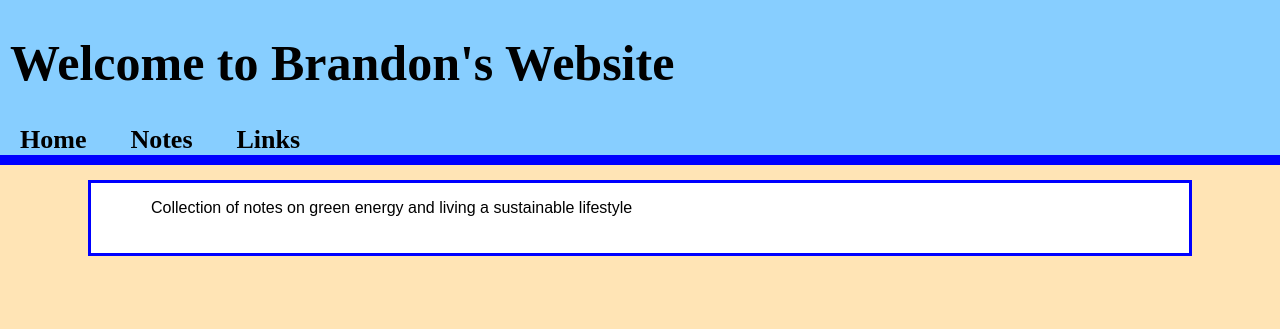
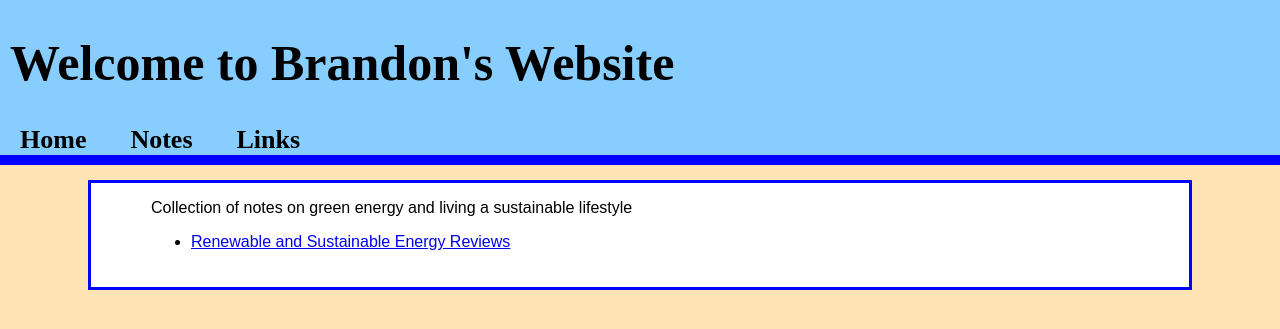
Before and after one commit to jbm950/jbm950.github.io, a Jekyll site: the page built from notes/sustainability/sustainability_main.html, in a window 1280 px wide. Shown: the top 329 px of the page. Built offline with Jekyll 4.4.1, drawn with Linux system fonts in a browser that asks for light colours; Markdown is read by kramdown in place of the engine named in the settings.

Commit message:
added a link to sustainability page

```diff
--- a/notes/sustainability/sustainability_main.html
+++ b/notes/sustainability/sustainability_main.html
@@ -14,5 +14,8 @@ title: Sustainability
 </head>
 <body>
 <p>Collection of notes on green energy and living a sustainable lifestyle</p>
+<ul>
+<li><a href="http://www.sciencedirect.com/science/journal/13640321/1/3">Renewable and Sustainable Energy Reviews</a></li>
+</ul>
 </body>
 </html>
```
Also changed, not shown: source/notes/sustainability/sustainability_main.md (+3 -0 lines).
